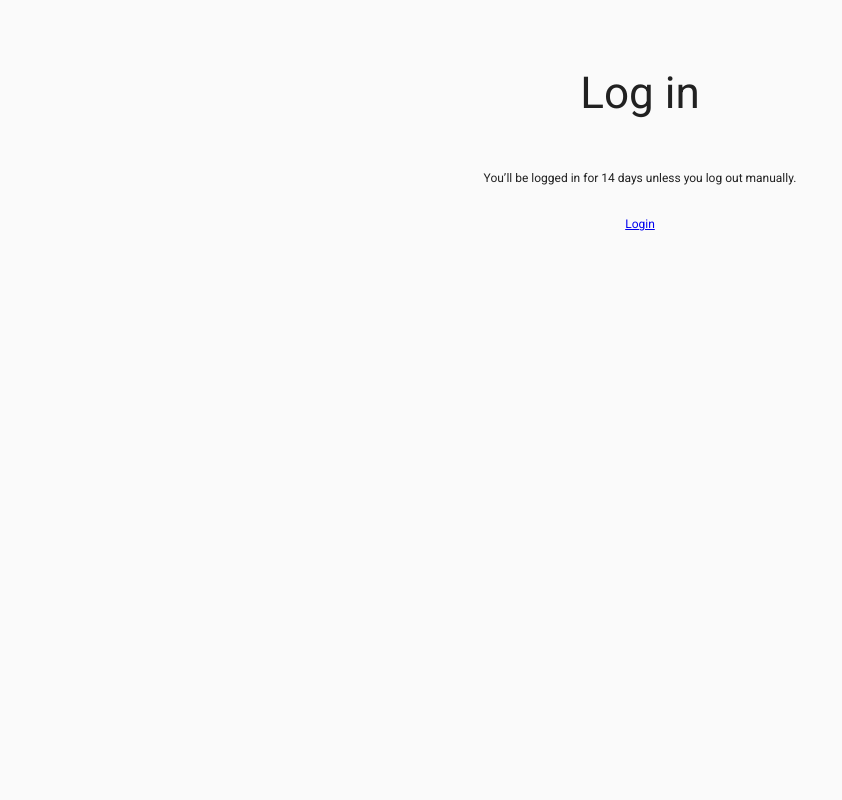
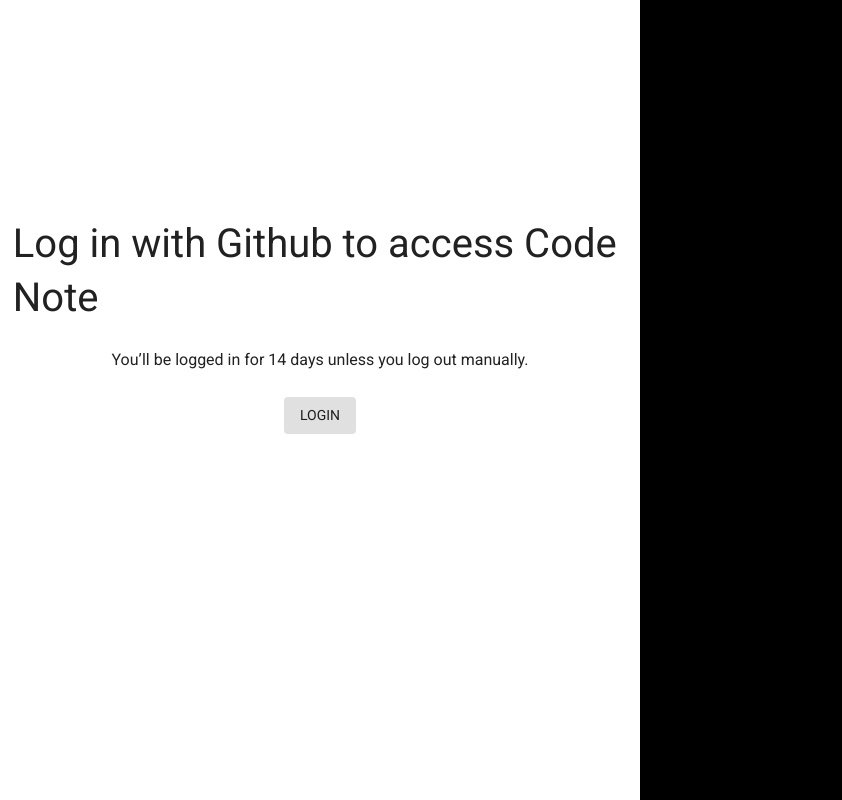
Before and after one commit to longj724/Code-Note, a React (Create React App) app in the folder frontend/: page / in a window 1280 px wide. Shown: the whole page, without its empty margins (0-842 px from the left). Built offline with nearby package versions, Linux system fonts and the light colour scheme.

Commit message:
Updating login page

```diff
--- a/frontend/src/components/Login.js
+++ b/frontend/src/components/Login.js
@@ -1,35 +1,69 @@
 import React from 'react';
-// import { Link } from 'react-router-dom';
-// import Button from '@material-ui/core/Button';
 import CssBaseline from '@material-ui/core/CssBaseline';
-// import HomePage from './HomePage'
+import { makeStyles } from '@material-ui/core/styles';
+import Grid from '@material-ui/core/Grid';
+import Button from '@material-ui/core/Button';
+import Typography from '@material-ui/core/Typography';
+
+const useStyles = makeStyles({
+    divs: {
+        height: '100vh',
+    },
+    div1: {
+        backgroundColor: '#fff',
+    },
+    div2: {
+        backgroundColor: '#000',
+    },
+    titleText: {
+        marginRight: '1vw',
+        marginLeft: '1vw',
+        marginTop: '25vh',
+        marginBottom: '3vh',
+        fontSize: '40px',
+        fontWeight: '400',
+    },
+    subText: {
+        marginBottom: '1vh',
+    },
+    loginButton: {},
+});
 
 const Login = () => {
+    const classes = useStyles();
+
     return (
         <CssBaseline>
-                <div style={{ textAlign: 'center', margin: '0 20px' }}>
-                    <br />
-                    <p
+            <Grid container className={classes.divs}>
+                <Grid item xs={6} className={classes.div1}>
+                    <div
                         style={{
-                            margin: '45px auto',
-                            fontSize: '44px',
-                            fontWeight: '400',
+                            display: 'flex',
+                            alignItems: 'center',
+                            flexDirection: 'column',
                         }}
                     >
-                        Log in
-                    </p>
-                    <p>
+                        <br />
+                        <Typography variant="h5" className={classes.titleText}>
+                            Log in with Github to access Code Note
+                        </Typography>
+                        <Typography variant="body1" className={classes.subText}>
                             You’ll be logged in for 14 days unless you log out
                             manually.
-                    </p>
+                        </Typography>
                         <br />
-                    {/* <Link to="/HomePage">
-                        <Button variant="contained">Log in with Github</Button>
-                    </Link> */}
-                    <a href="http://localhost:5000/auth/github">
+                        <Button
+                            variant="contained"
+                            href="http://localhost:5000/auth/github"
+                            disableElevation
+                            className={classes.loginButton}
+                        >
                             Login
-                    </a>
+                        </Button>
                     </div>
+                </Grid>
+                <Grid item xs={6} className={classes.div2}></Grid>
+            </Grid>
         </CssBaseline>
     );
 };
```
Lines whose indentation alone changed are shown as unchanged.
